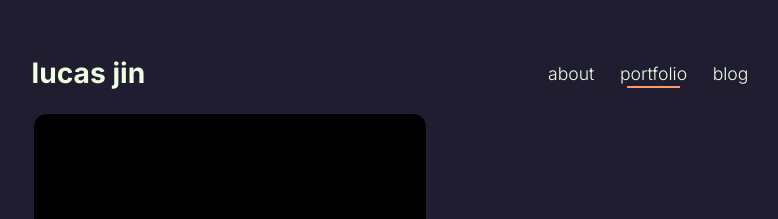
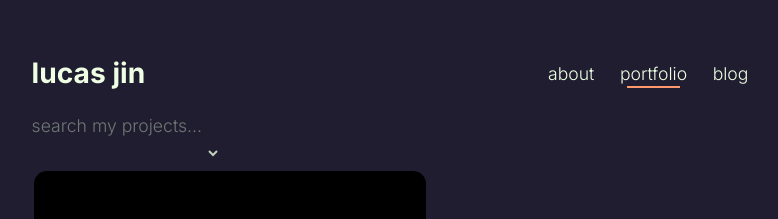
Before and after one commit to LucasHJin/LucasHJin.github.io, a Next.js app: page /portfolio in a window 1280 px wide. Shown: the top 219 px of the page, without its empty margins (250-1028 px from the left). Built offline with nearby package versions, Linux system fonts and the light colour scheme.

Commit message:
Search bar and tag filter

```diff
--- a/src/app/data/projectsData.json
+++ b/src/app/data/projectsData.json
@@ -8,7 +8,7 @@
         "devpost": "https://devpost.com/software/lipslips-revolution",
         "livesite": "https://lipslipsrevolution.vercel.app/challenge"
       },
-      "tags": ["Next.js", "Tailwind CSS", "MongoDB", "OpenAI", "Symphonic Labs API"]
+      "tags": ["Next.js", "Tailwind CSS", "MongoDB", "OpenAI API", "Symphonic Labs API"]
     },
     {
         "title": "Merivale Drama Manager",
@@ -63,7 +63,7 @@
           "devpost": "https://dorahacks.io/buidl/13383",
           "livesite": ""
         },
-        "tags": ["HTML/CSS", "JS", "Flask", "OpenAI"]
+        "tags": ["HTML", "JS", "Tailwind CSS", "Flask", "OpenAI API"]
     },
     {
         "title": "Lazy Reps",
--- a/src/app/portfolio/page.js
+++ b/src/app/portfolio/page.js
@@ -1,17 +1,81 @@
 'use client';
 import Card from "../components/card";
 import "../styling/projects.css"
-import { useEffect } from "react";
+import { useEffect, useState } from "react";
 import information from "../data/projectsData.json"
 
 export default function Portfolio() {
+    const [selectedTag, setSelectedTag] = useState("");
+    const [searchQuery, setSearchQuery] = useState("");
+
+    // rules for normalizing tags (to be improved)
+    const normalizeTag = (tag) => {
+      if (["HTML", "CSS", "HTML/CSS"].includes(tag.toUpperCase())) {
+        return "HTML/CSS";
+      }
+      return tag;
+    };
+
+    const tagCounts = {};
+    information.forEach((item) => {
+      item.tags.forEach((tag) => {
+        const normalized = normalizeTag(tag);
+        tagCounts[normalized] = (tagCounts[normalized] || 0) + 1;
+      });
+    });
+
+    const allTags = Object.entries(tagCounts)
+      .sort((a, b) => {
+        const aIsAPI = a[0].toLowerCase().includes("api");
+        const bIsAPI = b[0].toLowerCase().includes("api");
+
+        if (aIsAPI && !bIsAPI) {
+          return 1;
+        }   // return a after b
+        if (!aIsAPI && bIsAPI) {
+          return -1;
+        }  // return b after a
+        // else sort by descending
+        return b[1] - a[1];
+      })
+      .map(([tag]) => tag);
+
+      const filteredProjects = information.filter((item) => {
+        // filter for tags
+        const matchesTag = selectedTag
+          ? item.tags.map(normalizeTag).includes(selectedTag) // normalized tag map includes query
+          : true; // true if nothing happens to pass filter
+        // filter for search
+        const matchesSearch = searchQuery
+          ? item.title.toLowerCase().includes(searchQuery.toLowerCase()) ||
+            item.description.toLowerCase().includes(searchQuery.toLowerCase()) // title or description includes wanted query
+          : true;
+        return matchesTag && matchesSearch;
+      });
 
     return (
       <div>
-        <h1 className="sr-only">My Projects</h1>
+        <h1 className="sr-only">My Portfolio</h1>
+
+        <div className="customize">
+          <div className="searchbar">
+            <input type="text" placeholder="search my projects..." value={searchQuery} onChange={(e) => setSearchQuery(e.target.value)}/>
+          </div>
+          <div className="tag-filters">
+            <select onChange={(e) => setSelectedTag(e.target.value)}>
+              <option value=""></option>
+              {allTags.map((tag) => (
+                <option key={tag} value={tag}>
+                  {tag}
+                </option>
+              ))}
+            </select>
+          </div>
+        </div>
+
         <div className="projects">
           {
-            information.map((item, index) => (
+            filteredProjects.map((item, index) => (
               <div className="project" key={index}>
                 <Card {...item} /> {/* destructure because same format */}
               </div>
```
